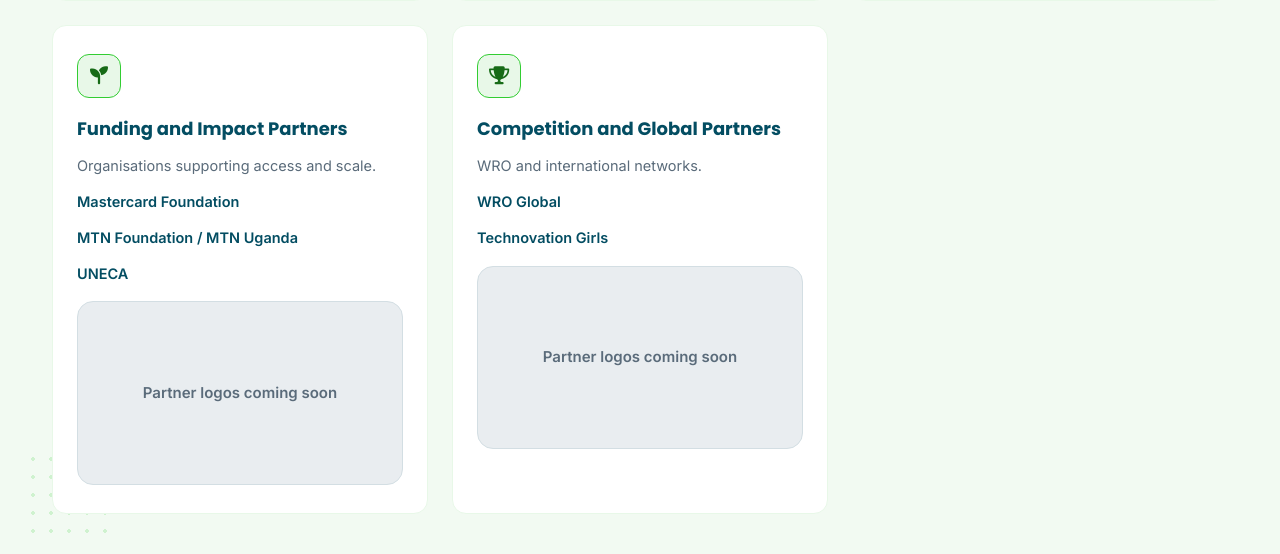
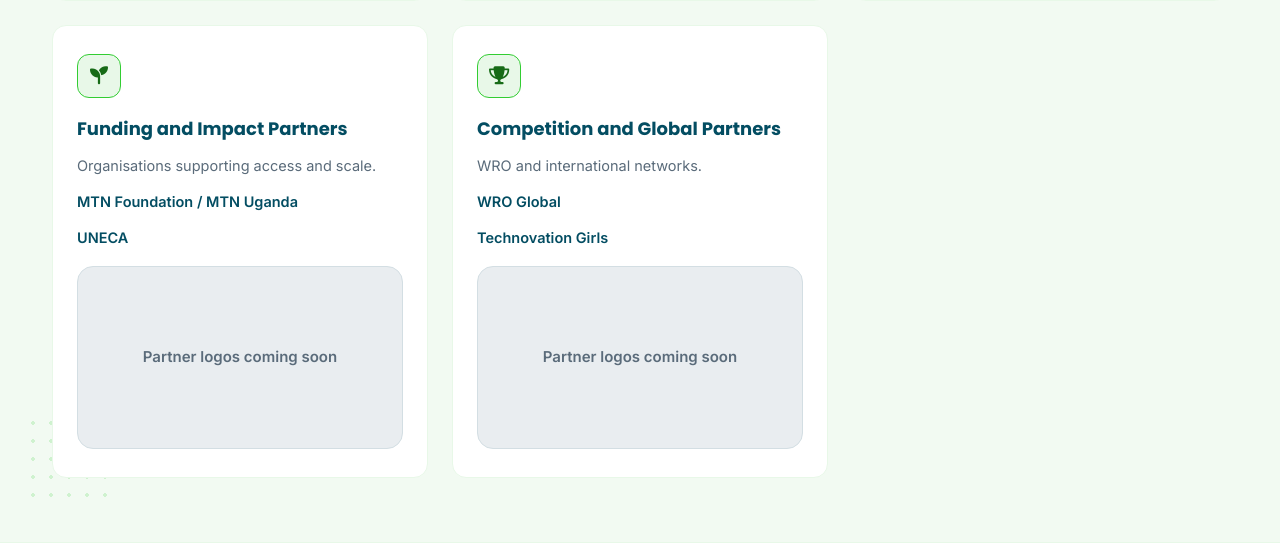
Before and after one commit to MarthaMuronji/Mindset-Coders, a Django app: page /partners/ in a window 1280 px wide. Shown: the part 2574-3128 px from the top of the page. Run offline with Django 5.2, Linux system fonts and the light colour scheme.

Commit message:
Remove Mastercard Foundation from partners

```diff
--- a/core/tests_partners.py
+++ b/core/tests_partners.py
@@ -60,7 +60,7 @@ class PartnerLogoTests(SimpleTestCase):
         strip = self._strip(response.content.decode(), '<div class="trusted-logos">')
         self.assertContains(response, 'images/partners/google.png')
         self.assertContains(response, 'images/partners/mtn.png')
-        self.assertIn('Mastercard Foundation', strip)
+        self.assertNotIn('Mastercard Foundation', strip)
         self.assertIn('Stanbic Bank', strip)
         self.assertIn('WRO Global', strip)
         self.assertNotIn('>Google</span>', strip)
--- a/templates/home.html
+++ b/templates/home.html
@@ -233,8 +233,6 @@
     <p class="section-subtitle">Our work grows through partners in education, technology, funding and global competition.</p>
     <div class="trusted-by trusted-by--home">
         <div class="trusted-logos">
-            <span>Mastercard Foundation</span>
-            <span class="divider"></span>
             <img src="{% static 'images/partners/google.png' %}" alt="Google" width="288" height="96" loading="lazy" onerror="this.remove()">
             <span class="divider"></span>
             <img src="{% static 'images/partners/mtn.png' %}" alt="MTN Uganda" width="96" height="96" loading="lazy" onerror="this.remove()">
--- a/templates/partners.html
+++ b/templates/partners.html
@@ -98,7 +98,6 @@
             <div class="why-icon" aria-hidden="true"><i class="fa-solid fa-seedling"></i></div>
             <h3>Funding and Impact Partners</h3>
             <p>Organisations supporting access and scale.</p>
-            <p class="partner-name">Mastercard Foundation</p>
             <p class="partner-name">MTN Foundation / MTN Uganda</p>
             <p class="partner-name">UNECA</p>
             <div class="logo-placeholder">Partner logos coming soon</div>
```
